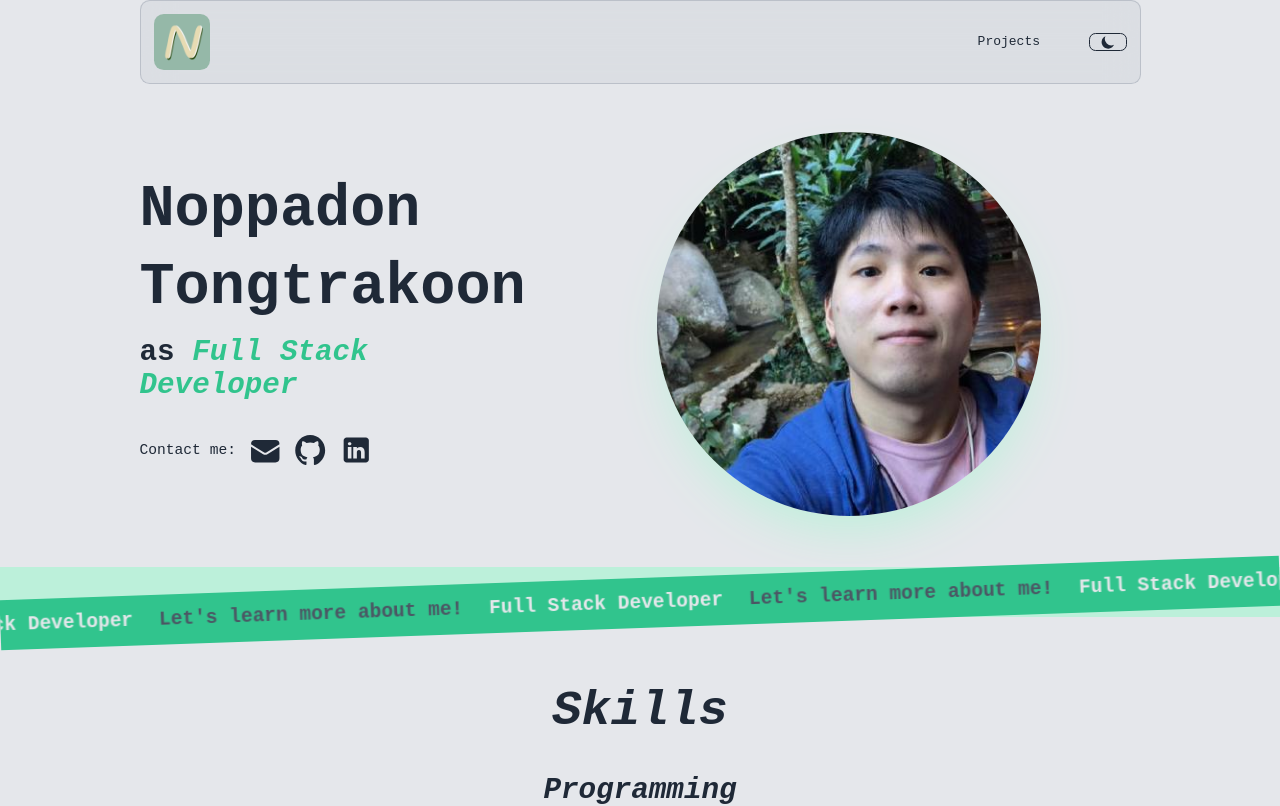
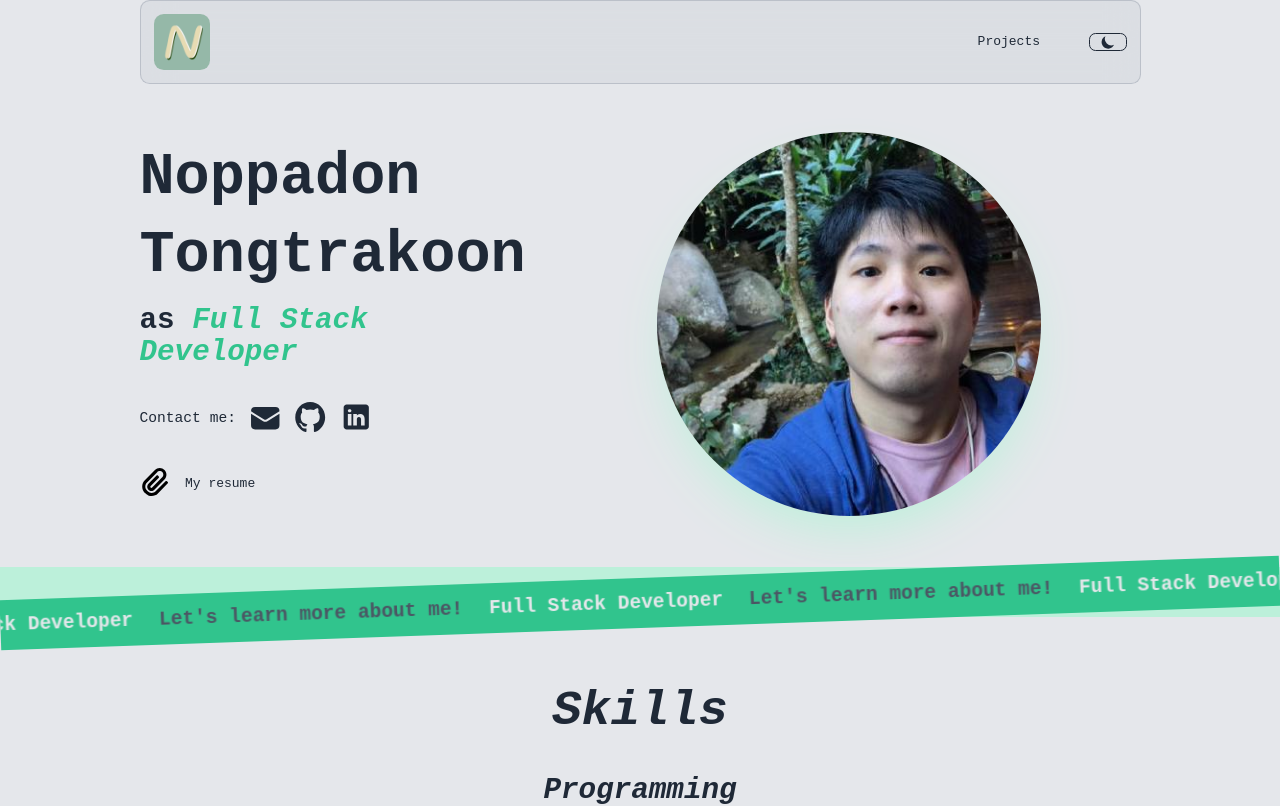
Before and after one commit to Note5019/noppadon-ttk-portfolio-web, a React (Vite) app: page / in a window 1280 px wide. Shown: the top 806 px of the page. Built offline with nearby package versions, Linux system fonts and the light colour scheme; no server answers.

Commit message:
Add Resume file

```diff
--- a/src/components/HeroSectionV2.tsx
+++ b/src/components/HeroSectionV2.tsx
@@ -1,5 +1,6 @@
 import { Popover } from "flowbite-react";
 import { ReactSVG } from "react-svg";
+import { Link } from "react-router";
 
 export default function HeroSectionV2() {
   return (
@@ -84,6 +85,17 @@ export default function HeroSectionV2() {
             </a>
           </Popover>
         </div>
+
+        <div className="flex items-center gap-4">
+          <Link
+            to="/resume/Resume-noppadon.pdf"
+            target="_blank"
+            className="flex gap-4 items-center hover:underline"
+          >
+            <ReactSVG className="h-10 w-10" src={"./icons/PaperClip.svg"} />
+            My resume
+          </Link>
+        </div>
       </div>
 
       <div className="coin h-[16rem] w-full md:h-auto">
```
Also changed, not shown: public/icons/PaperClip.svg (added), 1 other file (tests, documents, lock files or other folders).
